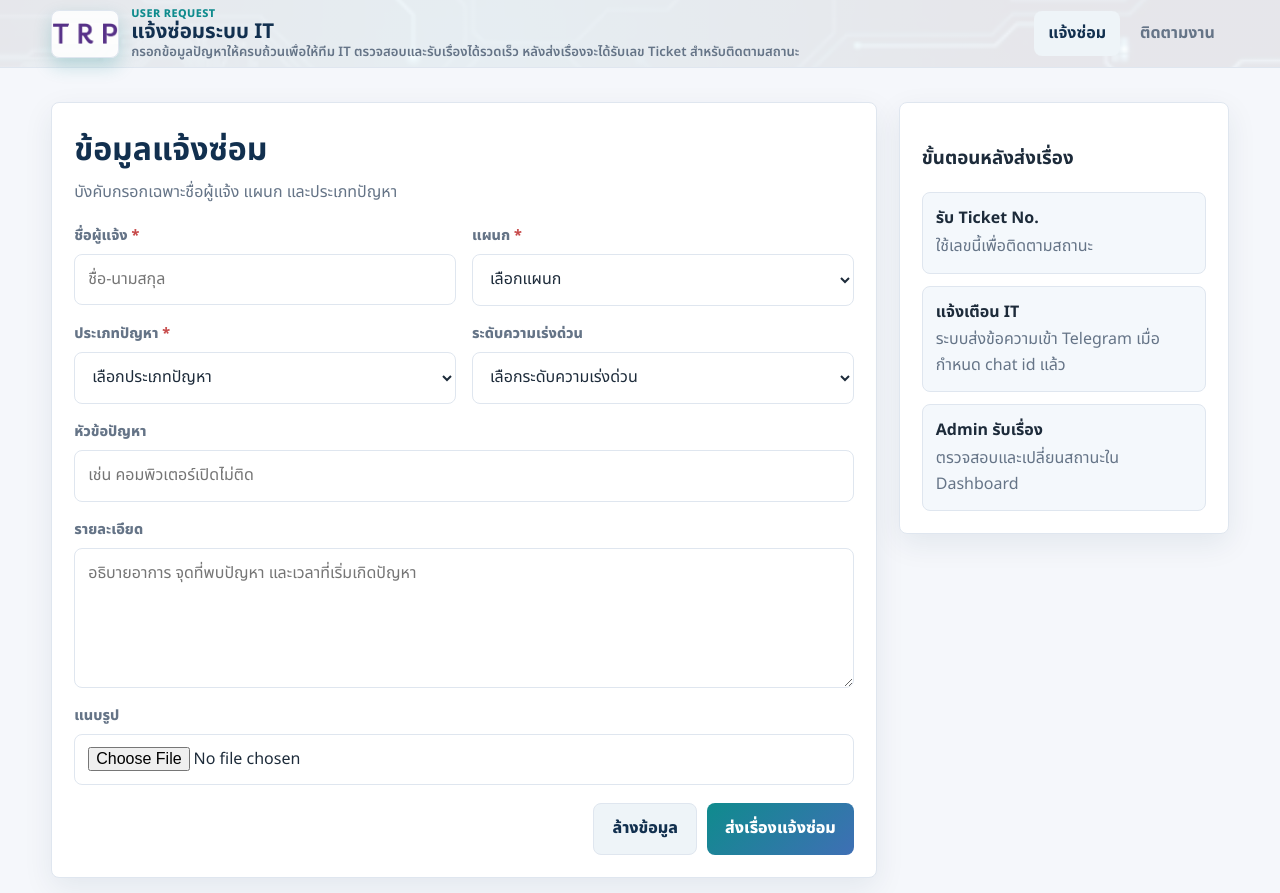
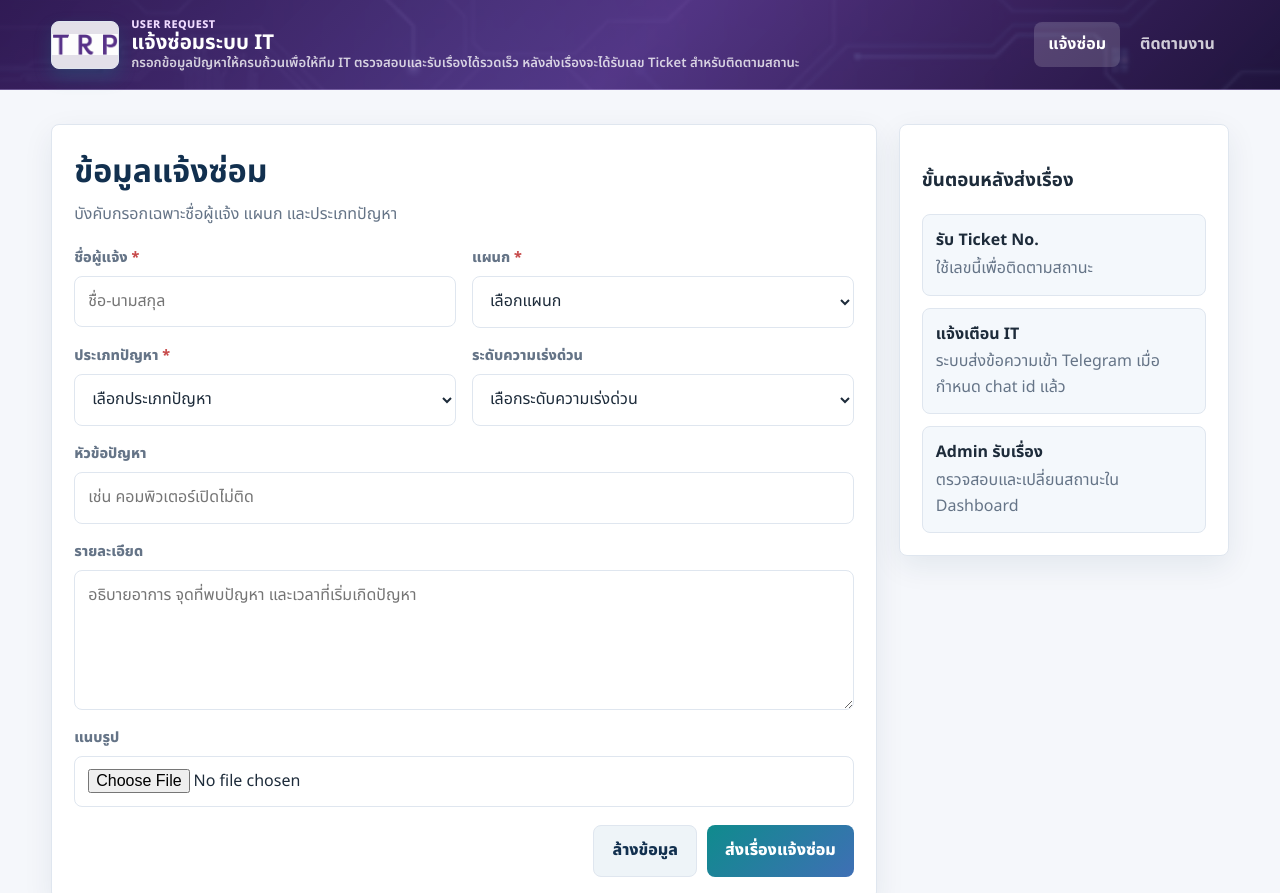
Before and after one commit to ittrphospital/helpdesksystem, a website: page userrequest/index.html in a window 1280 px wide. Shown: the top 893 px of the page. Drawn offline with Linux system fonts and the light colour scheme.

Commit message:
Update luxury menu bar styling

```diff
--- a/shared/layout.css
+++ b/shared/layout.css
@@ -15,7 +15,7 @@
   --muted: #657487;
   --line: #dfe6ef;
   --shadow: 0 10px 30px rgba(18, 48, 79, .08);
-  --nav-height: 68px;
+  --nav-height: 90px;
 }
 
 * { box-sizing: border-box; }
@@ -37,9 +37,10 @@ button, input, select, textarea { font: inherit; }
   height: var(--nav-height);
   z-index: 50;
   background:
-    linear-gradient(rgba(255, 255, 255, .9), rgba(255, 255, 255, .9)),
+    linear-gradient(135deg, rgba(49, 24, 84, .9), rgba(92, 47, 136, .82), rgba(30, 17, 58, .9)),
+    linear-gradient(rgba(255, 255, 255, .16), rgba(255, 255, 255, .16)),
     url("assets/BG.png") center / cover no-repeat;
-  border-bottom: 1px solid var(--line);
+  border-bottom: 1px solid rgba(214, 190, 255, .34);
   backdrop-filter: blur(12px);
 }
 .nav-inner {
@@ -75,19 +76,19 @@ button, input, select, textarea { font: inherit; }
   object-fit: contain;
   display: block;
 }
-.brand-text { display: flex; flex-direction: column; color: var(--navy); font-weight: 800; line-height: 1.2; }
-.brand-text small { color: var(--muted); font-weight: 500; }
+.brand-text { display: flex; flex-direction: column; color: #fff; font-weight: 800; line-height: 1.2; }
+.brand-text small { color: rgba(243, 232, 255, .82); font-weight: 500; }
 .nav-links { display: flex; align-items: center; gap: 6px; }
 .nav-link, .nav-button {
   border: 0;
   border-radius: 8px;
   padding: 10px 14px;
   background: transparent;
-  color: var(--muted);
+  color: rgba(255, 255, 255, .78);
   font-weight: 700;
   cursor: pointer;
 }
-.nav-link:hover, .nav-link.active, .nav-button:hover { color: var(--navy); background: var(--surface-2); }
+.nav-link:hover, .nav-link.active, .nav-button:hover { color: #fff; background: rgba(255, 255, 255, .16); }
 .nav-button.logout { color: var(--red); }
 .hamburger {
   display: none;
@@ -103,7 +104,7 @@ button, input, select, textarea { font: inherit; }
   height: 2px;
   margin: 6px 0;
   border-radius: 2px;
-  background: var(--navy);
+  background: #fff;
   transition: transform .2s, opacity .2s;
 }
 .hamburger.open span:nth-child(1) { transform: translateY(8px) rotate(45deg); }
--- a/userrequest/userrequest.css
+++ b/userrequest/userrequest.css
@@ -14,18 +14,18 @@
   max-width: 860px;
 }
 .request-brand-text small {
-  color: var(--teal);
+  color: #f0dbff;
   font-size: .68rem;
   font-weight: 800;
   letter-spacing: .04em;
 }
 .request-brand-text strong {
-  color: var(--navy);
+  color: #ffffff;
   font-size: 1.28rem;
   line-height: 1.15;
 }
 .request-brand-text em {
-  color: var(--muted);
+  color: rgba(255, 255, 255, .78);
   font-size: .82rem;
   font-style: normal;
   font-weight: 600;
```
